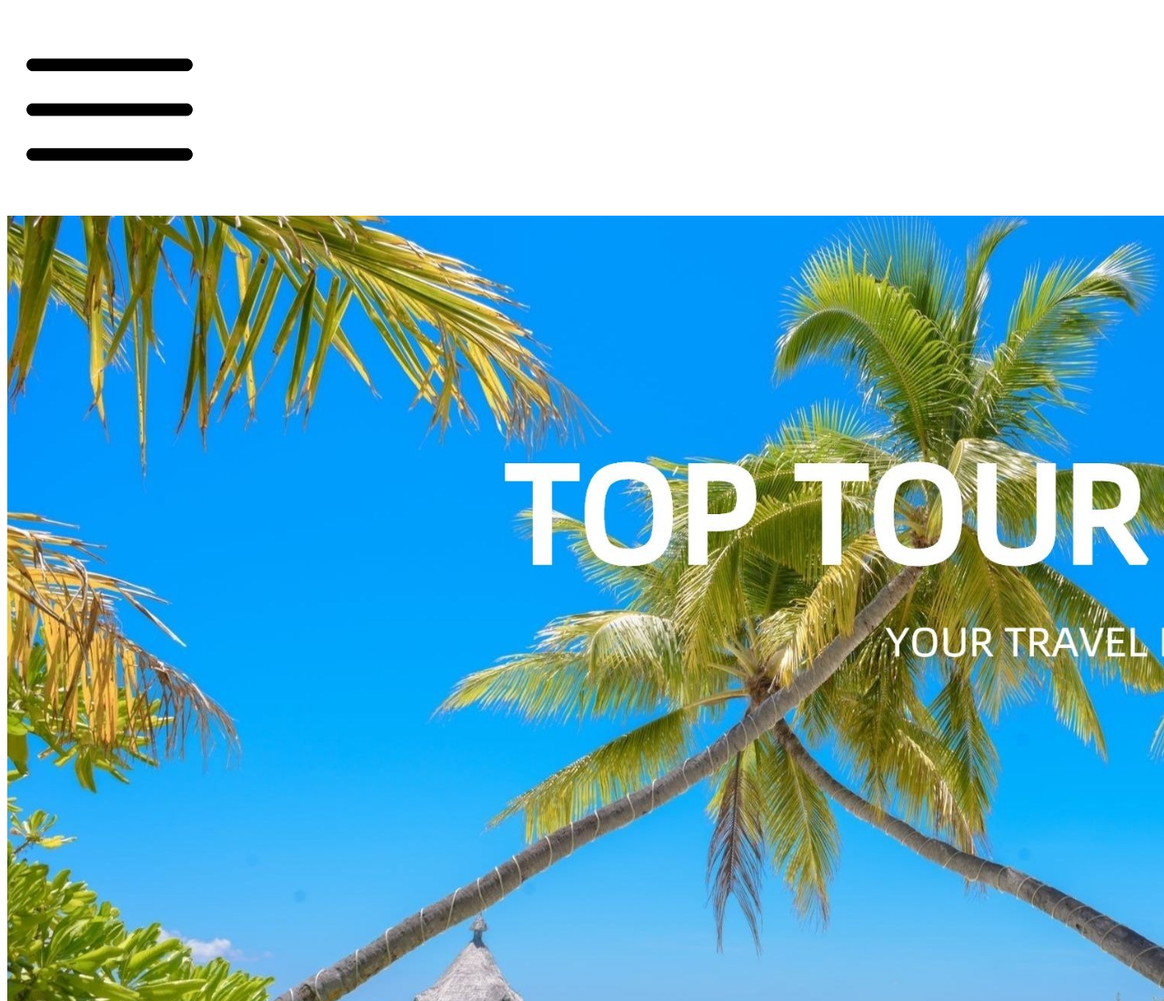
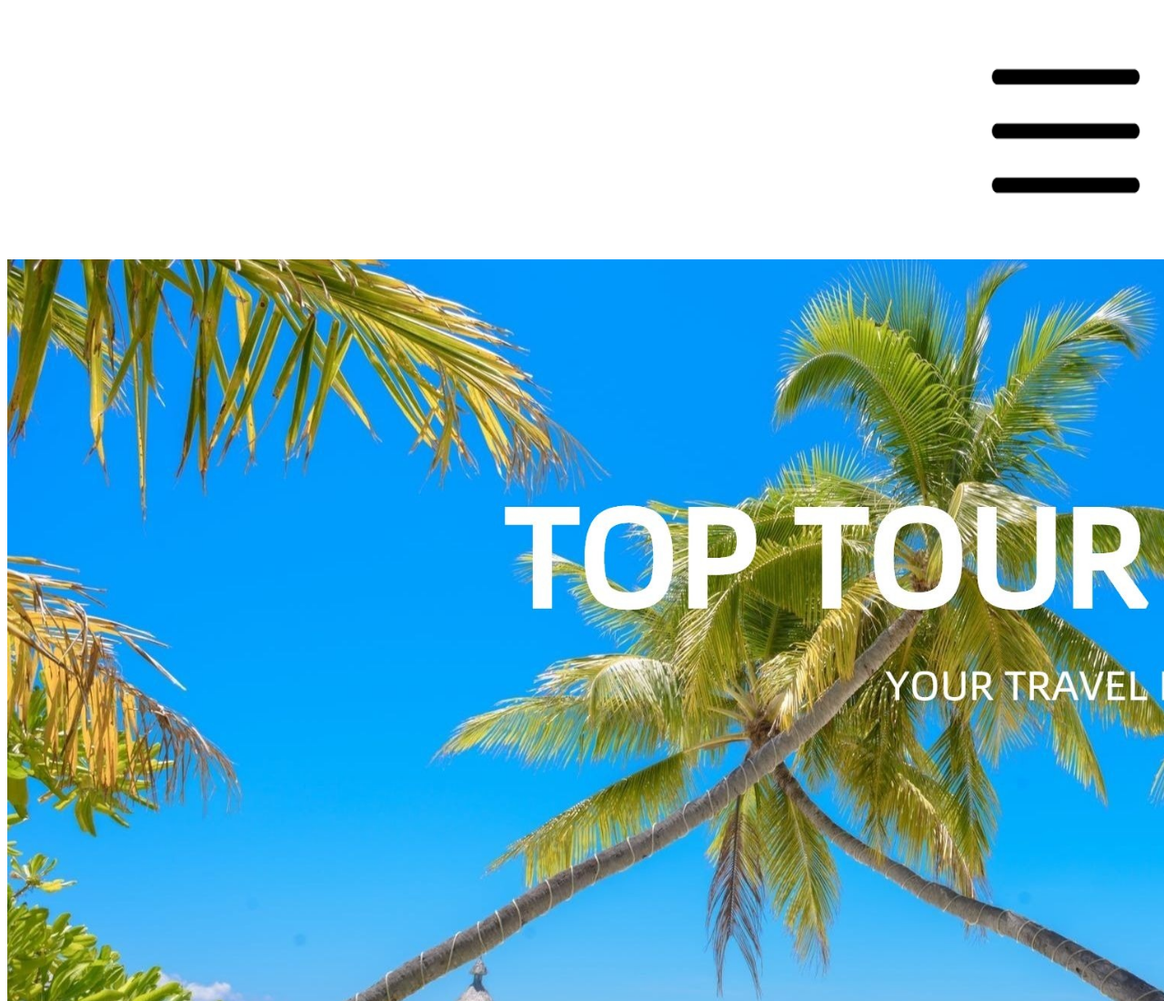
Before and after one commit to Romana8212/tester, a plain HTML site: page index.html in a window 1280 px wide. Shown: the top 1100 px of the page at 91% size. Drawn offline with Linux system fonts and the light colour scheme.

Commit message:
rightpic

```diff
--- a/index.html
+++ b/index.html
@@ -5,11 +5,17 @@
     <meta name="viewport" content="width=device-width, initial-scale=1.0">
     <meta http-equiv="X-UA-Compatible" content="ie=edge">
     <title>Top tour</title>
+    <style>
+   .rightpic {
+    float: right;
+    margin: 0 0 5px 5px;
+   }
+  </style>
 </head>
 <link rel="stylesheet" href="css/index.css">
 <body>
-<img src="img/menu.png" alt="menu">
-
+<img src="img/menu.png" alt="menu"
+   width="200" height="272" class="rightpic">
 <div>
     <img src="img/logo.jpg" alt="Logo"style="
     width: 1880px;
```
